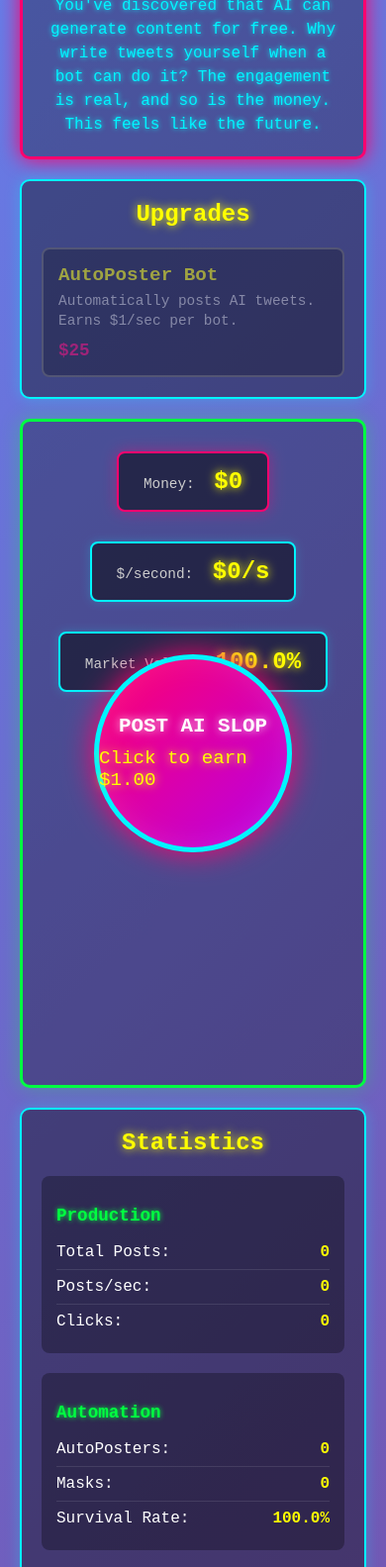
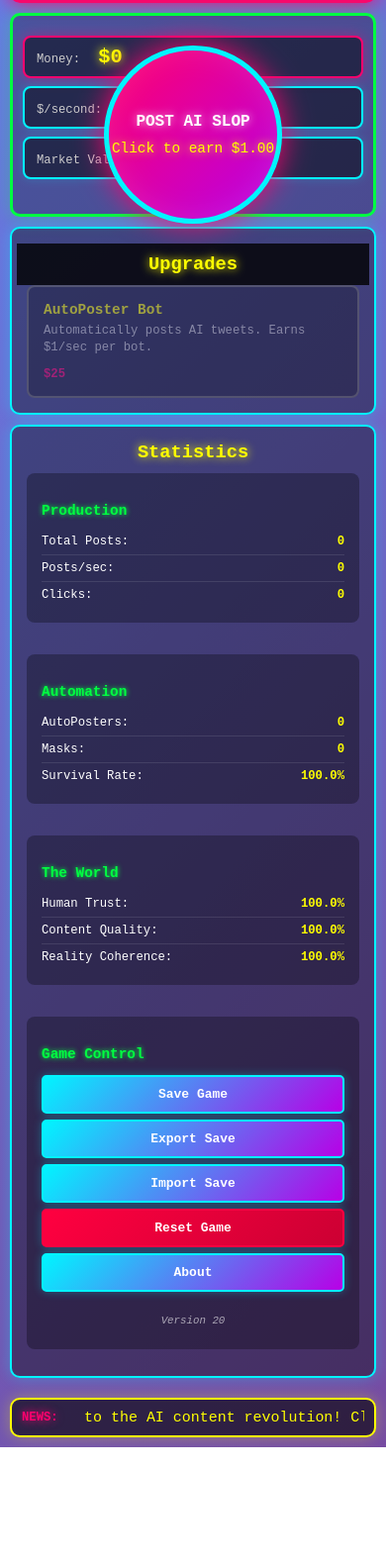
Before and after one commit to mgriebe/attention-sucker, a plain HTML site: page ai-clicker/index.html in a window 390 px wide. Shown: the part 133-1716 px from the top of the page at 99% size. After the commit the page ends 1595 px from the top, so only its background shows below. Drawn offline with nearby package versions, Linux system fonts and the light colour scheme.

Commit message:
feat: comprehensive mobile-optimized layout
Game (index.html):
- Vertical stack layout for mobile (main → upgrades → stats)
- Larger tap target for button (220px on tablet, 180px on phone)
- Sticky upgrades header with scrollable content
- Compact stats display
- Smaller bot icons and particles
- Full-screen modals
- Responsive font sizes throughout

About page:
- Single column feature grid
- Responsive leaderboard table
- Hide less important columns on mobile (time, clicks, trust, quality, reality)
- Show only core stats on small screens (rank, handle, money, posts, $/s, bots)
- Touch-friendly buttons

Breakpoints:
- 768px: Tablet/mobile layout
- 480px: Small phone optimizations

Version 20

🤖 Generated with [Claude Code](https://claude.com/claude-code)

Co-Authored-By: Claude <noreply@anthropic.com>

```diff
--- a/ai-clicker/index.html
+++ b/ai-clicker/index.html
@@ -110,7 +110,7 @@
                         <button id="import-btn" class="control-btn">Import Save</button>
                         <button id="reset-btn" class="control-btn danger">Reset Game</button>
                         <a href="about.html" class="control-btn" style="display: block; text-align: center; text-decoration: none;">About</a>
-                        <div class="version-info">Version 19</div>
+                        <div class="version-info">Version 20</div>
                     </div>
                 </div>
             </aside>
--- a/ai-clicker/style.css
+++ b/ai-clicker/style.css
@@ -747,22 +747,231 @@ body.stage-13 {
 }
 
 /* Responsive adjustments */
+/* Mobile Layout - Optimized for touch screens */
 @media (max-width: 768px) {
+    body {
+        padding: 0;
+    }
+
+    #game-container {
+        padding: 10px;
+        min-height: 100vh;
+    }
+
+    /* Header - More compact */
+    header {
+        padding: 15px 10px;
+        margin-bottom: 10px;
+    }
+
     h1 {
-        font-size: 2em;
+        font-size: 1.8em;
+        margin-bottom: 5px;
+    }
+
+    .subtitle {
+        font-size: 0.75em;
+        line-height: 1.3;
+    }
+
+    /* Mobile layout: Stack everything vertically */
+    .game-layout {
+        grid-template-columns: 1fr;
+        gap: 10px;
+    }
+
+    /* Main area - prioritize the button */
+    .main-area {
+        order: 1;
+        padding: 20px 10px;
+        min-height: auto;
+    }
+
+    /* Stats at top */
+    .stats-display {
+        flex-direction: column;
+        gap: 8px;
+        margin-bottom: 15px;
+    }
+
+    .stat-item {
+        padding: 8px 12px;
+        font-size: 0.9em;
+    }
+
+    /* Larger, easier to tap button */
+    .click-button {
+        width: 220px;
+        height: 220px;
+        margin: 20px auto;
+    }
+
+    .click-text {
+        font-size: 1.2em;
+    }
+
+    .click-subtext {
+        font-size: 0.9em;
+    }
+
+    /* AI Content Display */
+    .ai-content-showcase {
+        font-size: 0.85em;
+        padding: 12px;
+        max-width: 100%;
+    }
+
+    /* Upgrades sidebar - collapsible on mobile */
+    .left-sidebar {
+        order: 2;
+        max-height: 400px;
+        overflow-y: auto;
+    }
+
+    .left-sidebar h2 {
+        position: sticky;
+        top: 0;
+        background: rgba(0, 0, 0, 0.8);
+        z-index: 10;
+        padding: 10px;
+        margin: -10px -10px 10px -10px;
+    }
+
+    /* Stats sidebar - at bottom */
+    .right-sidebar {
+        order: 3;
+    }
+
+    /* Sidebar adjustments */
+    .sidebar {
+        padding: 15px;
+        font-size: 0.9em;
+    }
+
+    .sidebar h2 {
+        font-size: 1.3em;
+        margin-bottom: 10px;
+    }
+
+    .sidebar h3 {
+        font-size: 1em;
+    }
+
+    /* Upgrade cards - single column on mobile */
+    .upgrade-card {
+        padding: 12px;
+        margin-bottom: 8px;
+    }
+
+    .upgrade-name {
+        font-size: 1em;
+    }
+
+    .upgrade-description {
+        font-size: 0.85em;
+    }
+
+    .upgrade-cost,
+    .upgrade-owned {
+        font-size: 0.85em;
+    }
+
+    /* Control buttons - stack vertically */
+    .control-btn {
+        padding: 10px;
+        font-size: 0.9em;
+        margin: 3px 0;
+    }
+
+    /* Stats list - more compact */
+    .stat-line {
+        padding: 6px 0;
+        font-size: 0.85em;
+    }
+
+    .stat-group {
+        margin-bottom: 12px;
+    }
+
+    /* News ticker - stays at bottom */
+    .news-ticker {
+        padding: 10px;
+        font-size: 0.85em;
+    }
+
+    .ticker-label {
+        font-size: 0.9em;
+        padding-right: 8px;
+    }
+
+    /* Bot icons - smaller on mobile */
+    .bot-icon {
+        width: 30px;
+        height: 30px;
+        font-size: 20px;
+    }
+
+    .bot-icon.auto-autoposter {
+        width: 35px;
+        height: 35px;
+        font-size: 24px;
+    }
+
+    /* Particles - smaller */
+    .click-particle {
+        font-size: 1.2em;
+    }
+
+    /* Modals - full screen on mobile */
+    .modal-content {
+        width: 95%;
+        max-width: 95%;
+        padding: 20px;
+    }
+
+    #import-text,
+    #export-text {
+        font-size: 0.8em;
+        height: 120px;
+    }
+
+    /* Version info */
+    .version-info {
+        font-size: 0.75em;
+    }
+}
+
+/* Extra small screens (phones in portrait) */
+@media (max-width: 480px) {
+    h1 {
+        font-size: 1.5em;
+    }
+
+    .subtitle {
+        font-size: 0.7em;
     }
 
     .click-button {
-        width: 200px;
-        height: 200px;
+        width: 180px;
+        height: 180px;
     }
 
     .click-text {
-        font-size: 1.3em;
+        font-size: 1em;
     }
 
-    .game-layout {
-        grid-template-columns: 1fr;
+    .stat-item {
+        font-size: 0.85em;
+    }
+
+    .upgrade-card {
+        padding: 10px;
+    }
+
+    .bot-icon {
+        width: 25px;
+        height: 25px;
+        font-size: 18px;
     }
 }
 
```
Also changed, not shown: ai-clicker/about.html (+84 -0 lines).
